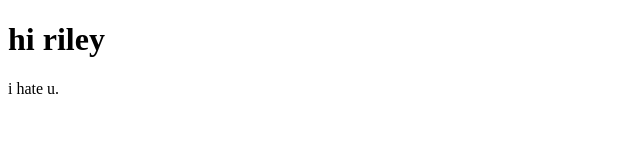
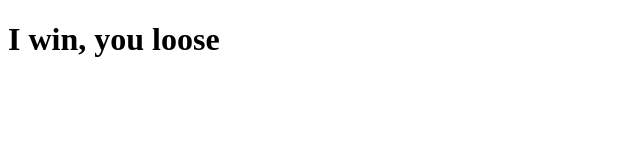
Before and after one commit to katanatripp/vcprison, a plain HTML site: page pages/riley.html in a window 1280 px wide. Shown: the whole page, without its empty margins (0-640 px from the left). Drawn offline with Linux system fonts and the light colour scheme.

Commit message:
Update riley.html

```diff
--- a/pages/riley.html
+++ b/pages/riley.html
@@ -1,10 +1,9 @@
 <!DOCTYPE html>
 <html>
 <head>
-  <title>Page Title</title>
+  <title>!!!!!KYS!!!!!</title>
 </head>
 <body>
-  <h1>hi riley</h1>
-  <p>i hate u.</p>
+  <h1>I win, you loose</h1>
 </body>
 </html>
```
